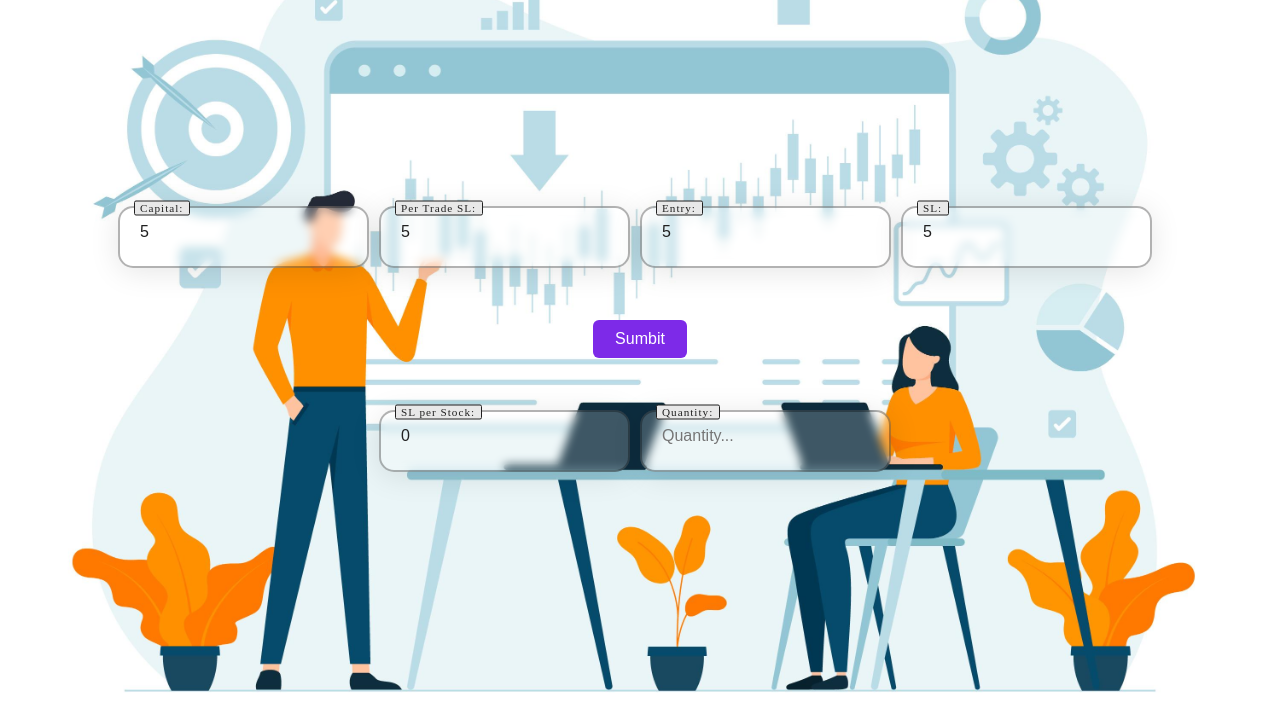
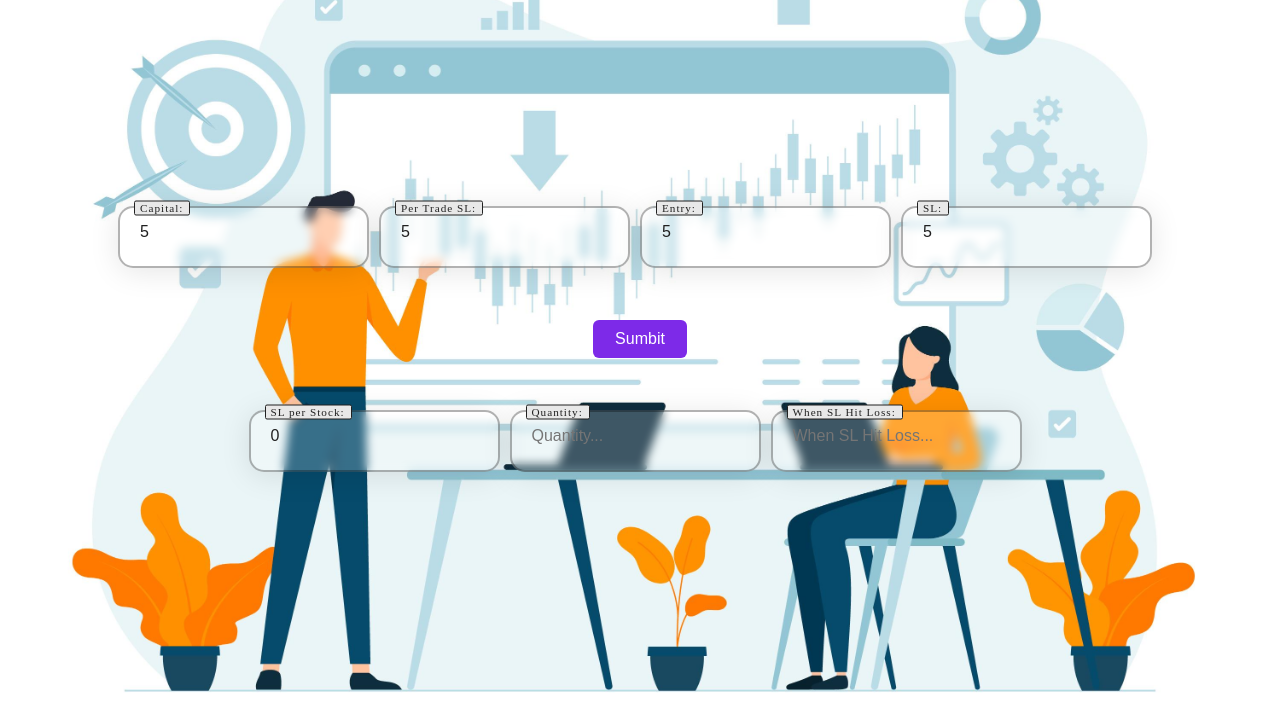
Before and after one commit to tarun142002/Quantity_Finder_for_Trading, a plain HTML site: page index.html in a window 1280 px wide. Both pictures are taken after typing "5", "5", "5", "5" into the empty fields and a click on the button "Sumbit". Shown: the part 86-800 px from the top of the page. Drawn offline with Linux system fonts and the light colour scheme.

Commit message:
UPDATE IN JS

```diff
--- a/index.html
+++ b/index.html
@@ -47,6 +47,10 @@
                         <input placeholder="Quantity..." type="number" required="" id="quantity" class="form-item" disabled>
                         <span>Quantity:</span>
                     </div>
+                    <div class="inputBox">
+                        <input placeholder="When SL Hit Loss..." type="number" required="" id="final_loss" class="form-item" disabled>
+                        <span>When SL Hit Loss:</span>
+                    </div>
                 </div>
             </form>
         </div>
--- a/script.js
+++ b/script.js
@@ -4,20 +4,22 @@ let entry = document.getElementById("Entry");
 let sl = document.getElementById("sl");
 let slPerStock = document.getElementById("sl-per-stock");
 let quantityInput = document.getElementById("quantity");
-
+let finalLossInput = document.getElementById("final_loss");
 
 document.querySelector("button").addEventListener("click", calculateQuantity);
 
 function calculateQuantity(event) {
   event.preventDefault();
-  let capitalValue = parseFloat(capital.value);
-  let perTradeSlValue = parseFloat(perTradeSl.value);
-  let entryValue = parseFloat(entry.value);
-  let slValue = parseFloat(sl.value);
+  let capitalValue = parseInt(capital.value);
+  let perTradeSlValue = parseInt(perTradeSl.value);
+  let entryValue = parseInt(entry.value);
+  let slValue = parseInt(sl.value);
 
   let slPerStockValue = entryValue - slValue;
-  let quantityValue = perTradeSlValue / slPerStockValue;
+  let quantityValue = Math.floor(perTradeSlValue / slPerStockValue);
+  let finalLossValue = slPerStockValue * quantityValue;
 
-  slPerStock.value = slPerStockValue;
-  quantityInput.value = quantityValue;
+  slPerStock.value = parseInt(slPerStockValue);
+  quantityInput.value = parseInt(quantityValue);
+  finalLossInput.value = parseInt(finalLossValue);
 }
```
